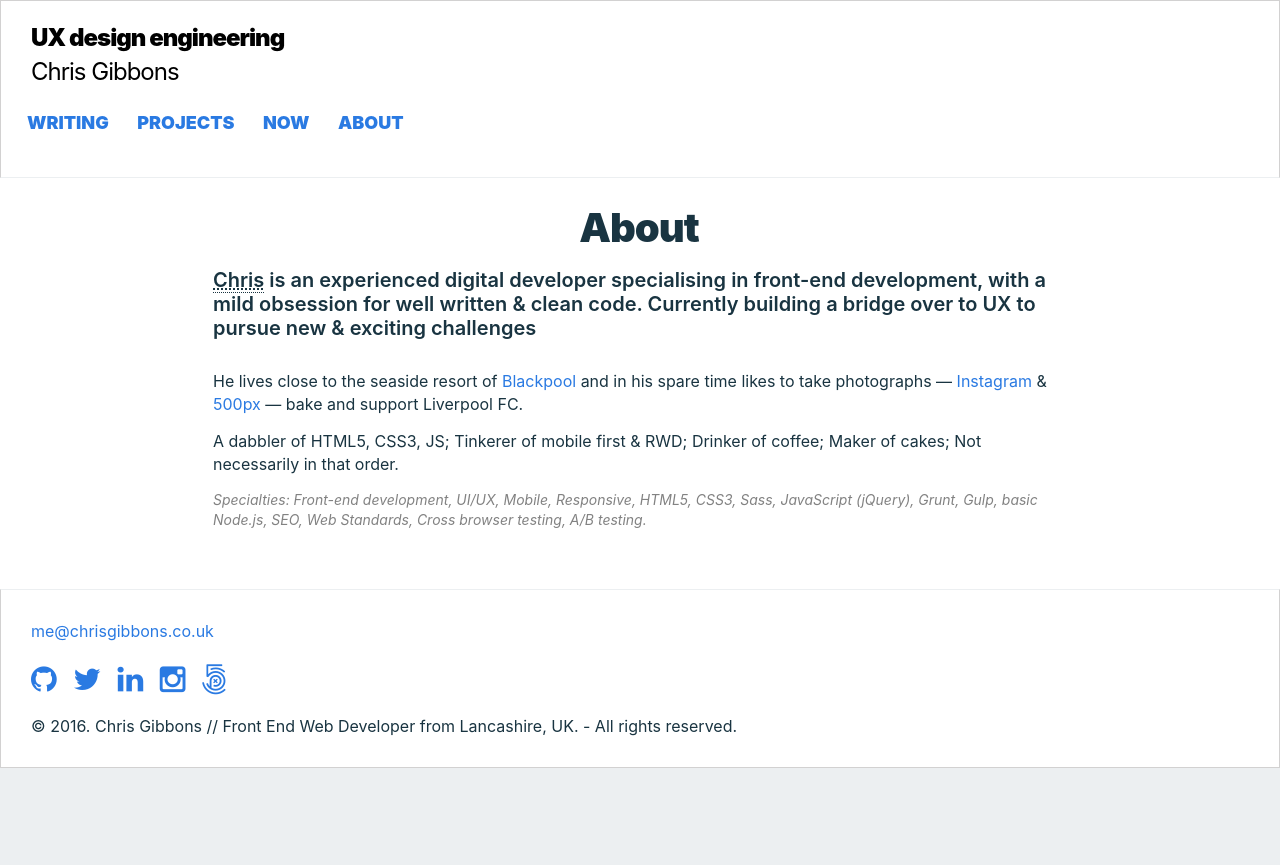
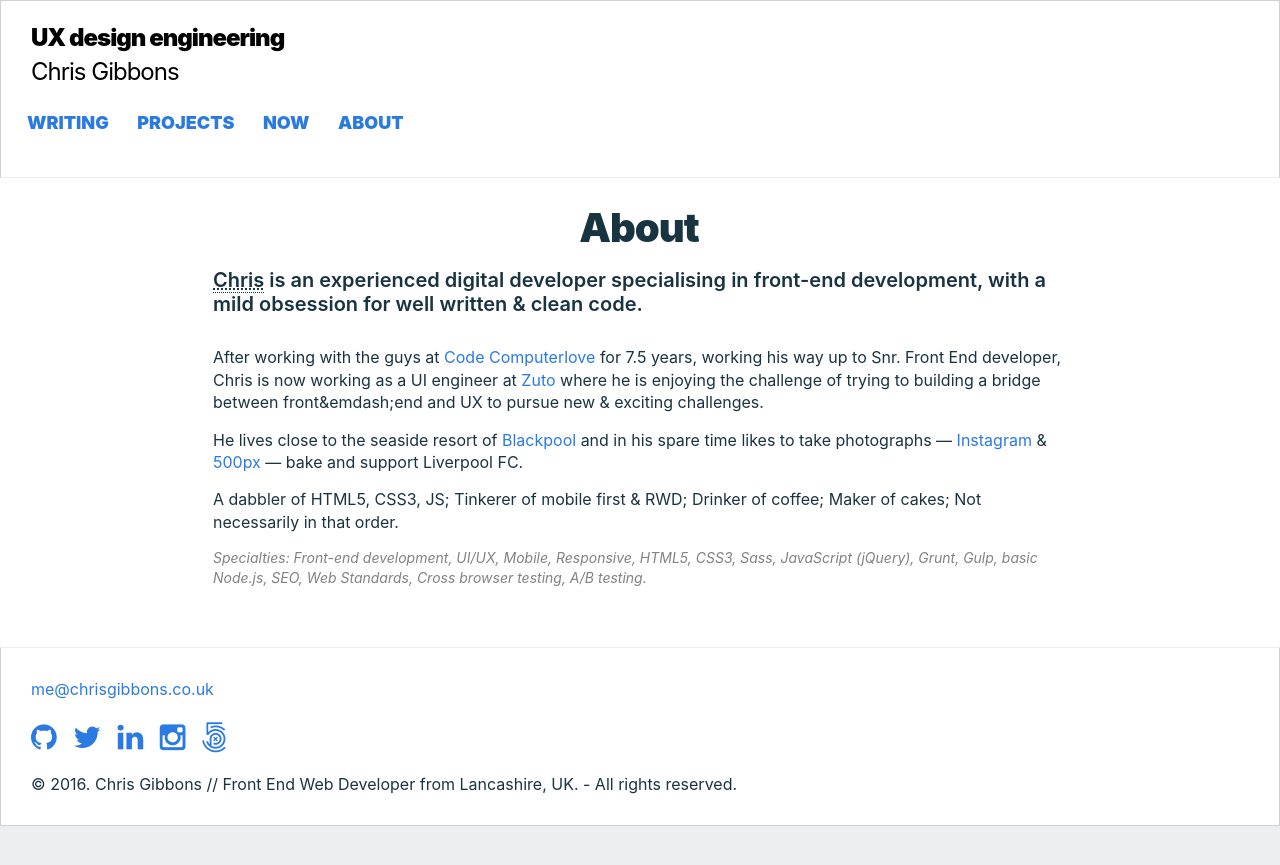
Before and after one commit to gbbns/gbbns.github.io, a Jekyll site: the page built from about/index.html, in a window 1280 px wide. Shown: the top 865 px of the page. Built offline with Jekyll 4.4.1, drawn with Linux system fonts in a browser that asks for light colours.

Commit message:
feat: re-worded biography text

```diff
--- a/about/index.html
+++ b/about/index.html
@@ -4,9 +4,11 @@ title: About
 permalink: /about/
 menu: main
 ---
-  <p><abbr title="{{ site.meta.description }}">Chris</abbr> is an experienced digital developer specialising in front-end development, with a mild obsession for well written &amp; clean code. Currently building a bridge over to UX to pursue new &amp; exciting challenges</p>
+  <p><abbr title="{{ site.meta.description }}">Chris</abbr> is an experienced digital developer specialising in front-end development, with a mild obsession for well written &amp; clean code.</p>
 
-  <p>He lives close to the seaside resort of <a href="http://en.wikipedia.org/wiki/Blackpool">Blackpool</a> and in his spare time likes to take photographs &mdash; <a href="http://www.instagram.com/"{{ site.social-link.instagram }}>Instagram</a> &amp; <a href="http://www.500px.com/"{{ site.social-link.500px }}>500px</a> &mdash; bake and support Liverpool FC.</p>
+  <p>After working with the guys at <a href="//www.codecomputerlove.com">Code Computerlove</a> for 7.5 years, working his way up to Snr. Front End developer, Chris is now working as a UI engineer at <a href="//www.zuto.com">Zuto</a> where he is enjoying the challenge of trying to building a bridge between front&emdash;end and UX to pursue new &amp; exciting challenges.</p>
+
+  <p>He lives close to the seaside resort of <a href="http://en.wikipedia.org/wiki/Blackpool">Blackpool</a> and in his spare time likes to take photographs &mdash; <a href="http://www.instagram.com/"{{ site.social-link.instagram }}>Instagram</a> &amp; <a href="http://www.500px.com/"{{ site.social-link.five-hundred-px }}>500px</a> &mdash; bake and support Liverpool FC.</p>
 
   <p>A dabbler of HTML5, CSS3, JS; Tinkerer of mobile first &amp; RWD; Drinker of coffee; Maker of cakes; Not necessarily in that order.</p>
 
```
